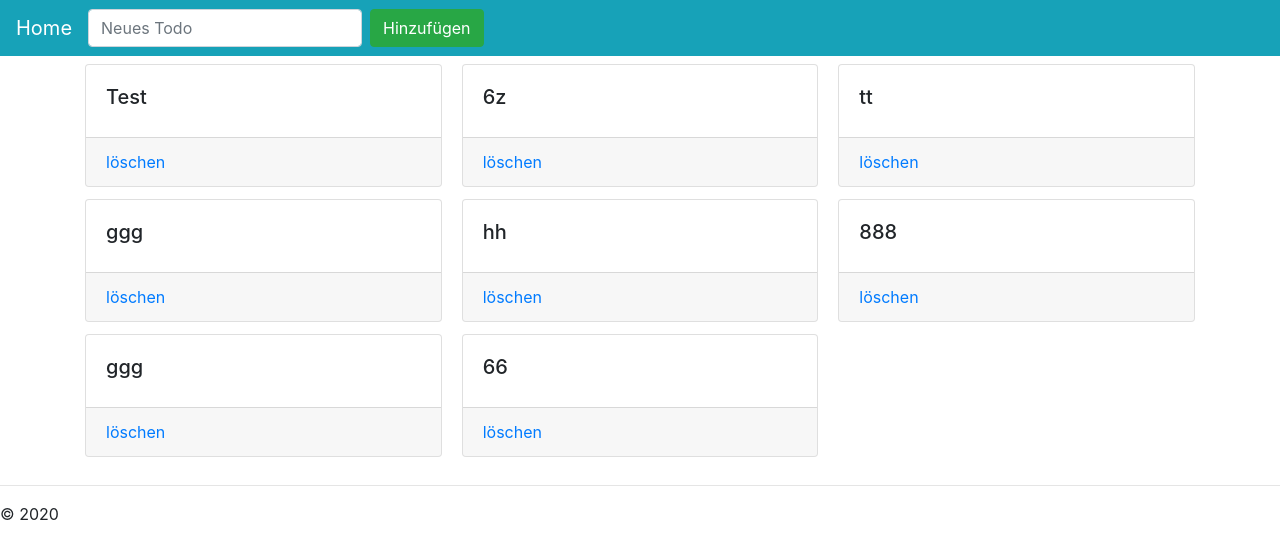
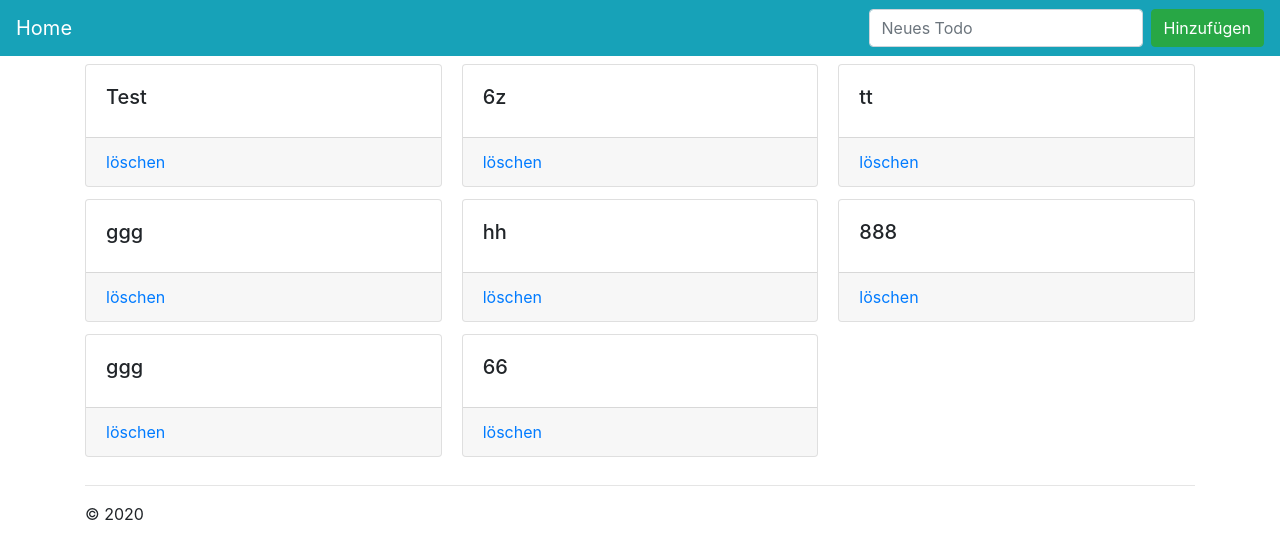
Before and after one commit to mblog/flask-todo, a Flask app: page / in a window 1280 px wide. Shown: the top 559 px of the page. Run offline with Flask 2, Linux system fonts and the light colour scheme; data comes from the database, SQL or seed files in the repository; some libraries are stand-ins or nearby versions.

Commit message:
responsive

```diff
--- /dev/null
+++ b/static/site.css
@@ -0,0 +1,24 @@
+@media (min-width: 576px) {
+
+    .card-columns {
+        column-count: 1;
+    }
+}
+
+@media (min-width: 992px) {
+
+    .card-columns {
+        column-count: 2;
+    }
+
+
+}
+
+@media (min-width: 1200px) {
+
+    .card-columns {
+        column-count: 3;
+    }
+
+
+}
--- a/templates/layout.html
+++ b/templates/layout.html
@@ -4,12 +4,12 @@
         <meta charset="utf-8" />
         <title>{% block title %}{% endblock %}</title>
         <link rel="stylesheet" href="https://stackpath.bootstrapcdn.com/bootstrap/4.5.2/css/bootstrap.min.css" integrity="sha384-JcKb8q3iqJ61gNV9KGb8thSsNjpSL0n8PARn9HuZOnIxN0hoP+VmmDGMN5t9UJ0Z" crossorigin="anonymous">
-        <!-- <link rel="stylesheet" type="text/css" href="{{ url_for('static', filename='site.css')}}" /> -->
+        <link rel="stylesheet" type="text/css" href="{{ url_for('static', filename='site.css') }}" />
 
     </head>
 
     <body>
-        <nav class="navbar navbar-expand-lg navbar-dark bg-info">
+        <nav class="navbar navbar-dark bg-info">
             <a href="{{ url_for('home') }}" class="navbar-brand">Home</a>
             <form class="form-inline" action="/add" method="POST">
                 <input class="form-control mr-sm-2" type="text" name="todo" placeholder="Neues Todo" aria-label="Neues Todo">
@@ -17,7 +17,7 @@
               </form>
         </nav>
 
-        <div class="body-content">
+        <div class="container mt-2">
             {% block content %}
             {% endblock %}
             <hr/>
--- a/templates/test.html
+++ b/templates/test.html
@@ -3,7 +3,6 @@
 My Todo App
 {% endblock %}
 {% block content %}
-    <div class="container mt-2 mx-auto">
     <div class="card-columns">
     {% for entry in entries %}
     <div class="card">
@@ -18,5 +17,5 @@ My Todo App
     </div>
     {% endfor %}
     </div>
-    </div>
+
 {% endblock %}
```
